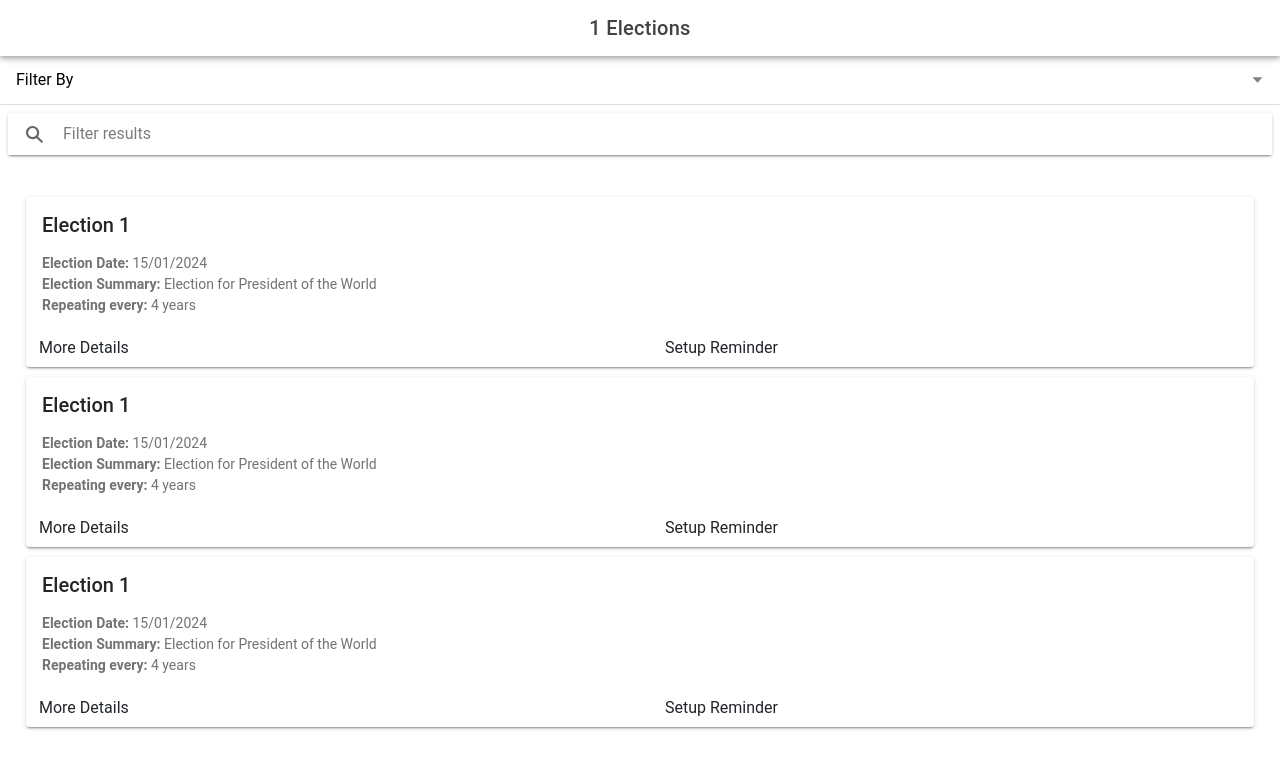
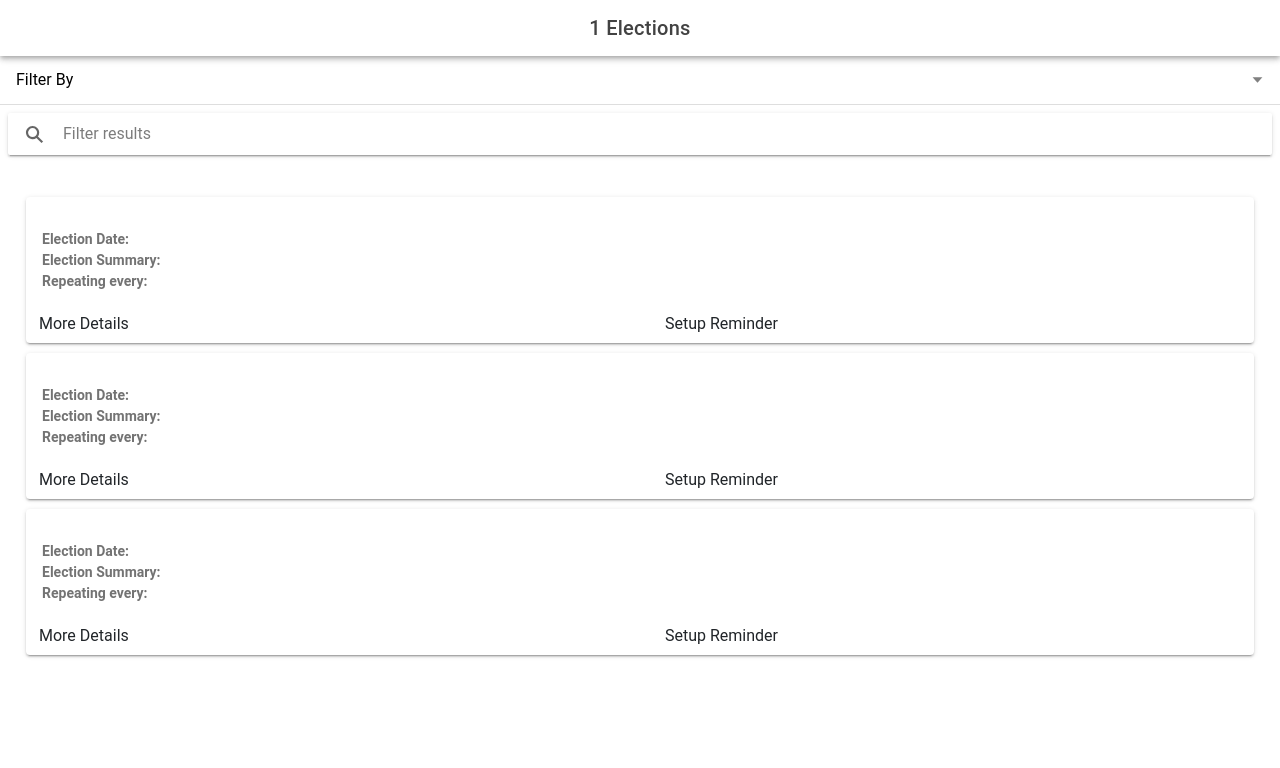
Before and after one commit to PhilipWright96/ElectionReminders, a React (Vite) app: page /countryElections/1 in a window 1280 px wide. Shown: the top 768 px of the page. Built offline with nearby package versions, Linux system fonts and the light colour scheme.

Commit message:
Create properties for election card

```diff
--- a/src/components/ElectionCard.tsx
+++ b/src/components/ElectionCard.tsx
@@ -1,19 +1,25 @@
 import './ElectionCard.css';
 import { IonCard, IonCardContent, IonCardHeader, IonCardSubtitle, IonCardTitle } from '@ionic/react';
 
-interface ContainerProps { }
+interface ElectionCard {
+    electionName: string,
+    electionDate: string,
+    electionSummary: string,
+    isRepeating: boolean,
+    repeatingEvery: string
+}
 
-const ElectionCard: React.FC<ContainerProps> = () => {
+const ElectionCard: React.FC<ElectionCard> = (electionProperties) => {
     return (
         <IonCard>
             <IonCardHeader>
-                <IonCardTitle>Election 1</IonCardTitle>
+                <IonCardTitle>{electionProperties.electionName}</IonCardTitle>
             </IonCardHeader>
 
             <IonCardContent>
-                <b>Election Date: </b> 15/01/2024 <br></br>
-                <b>Election Summary: </b> Election for President of the World <br></br>
-                <b>Repeating every: </b> 4 years <br></br>
+                <b>Election Date: </b> {electionProperties.electionDate} <br></br>
+                <b>Election Summary: </b> {electionProperties.electionSummary} <br></br>
+                <b>Repeating every: </b> {electionProperties.repeatingEvery} <br></br>
             </IonCardContent>
             <div className="row">
                 <div className="col">
```
